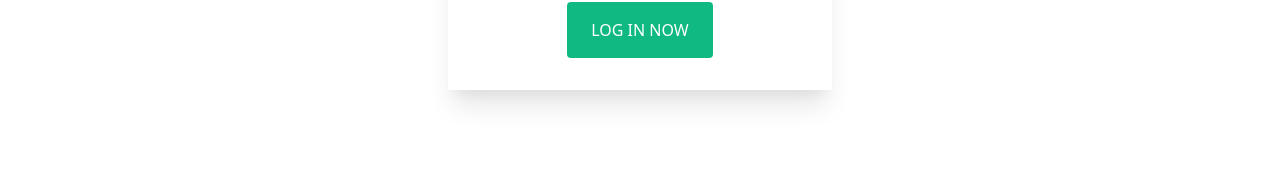
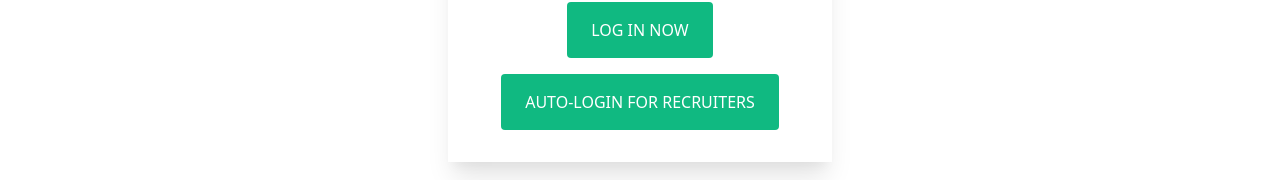
Before and after one commit to Shriever/NiggunDrive, a Next.js app in the folder web/: page /login in a window 1280 px wide. Shown: the part 302-482 px from the top of the page. Built offline with nearby package versions, Linux system fonts and the light colour scheme; no server answers.

Commit message:
added autologin button

```diff
--- a/web/pages/_app.tsx
+++ b/web/pages/_app.tsx
@@ -4,7 +4,8 @@ import type { AppProps } from 'next/app'
 import { ApolloClient, ApolloProvider, InMemoryCache } from '@apollo/client';
 
 const client = new ApolloClient({
-  uri: process.env.NEXT_PUBLIC_API_URL,
+  // uri: process.env.NEXT_PUBLIC_API_URL,
+  uri: 'http://localhost:4000/graphql',
   credentials: 'include',
   cache: new InMemoryCache(),
 });
--- a/web/pages/login.tsx
+++ b/web/pages/login.tsx
@@ -69,6 +69,33 @@ const login: NextPage = () => {
               </span>
             ) : null}
             <SubmitButton disabled={isSubmitting} text='LOG IN NOW' />
+            <button
+              onClick={async () => {
+                const response = await login({
+                  variables: {
+                    options: {
+                      email: 'hire@Levi.com',
+                      password: 'public_password',
+                      adminKey: '',
+                    },
+                  },
+                  update: (cache, { data }) => {
+                    cache.writeQuery<MeQuery>({
+                      query: MeDocument,
+                      data: {
+                        __typename: 'Query',
+                        me: data?.login.user,
+                      },
+                    });
+                    cache.evict({ fieldName: 'niggunim:{}' });
+                  },
+                });
+                router.push('/');
+              }}
+              className='mt-4 py-4 px-6 font-medium rounded bg-green-500 text-white hover:bg-green-400 transition duration-300'
+            >
+              AUTO-LOGIN FOR RECRUITERS
+            </button>
           </form>
         )}
       </Formik>
```
Also changed, not shown: 1 other file (tests, documents, lock files or other folders).
